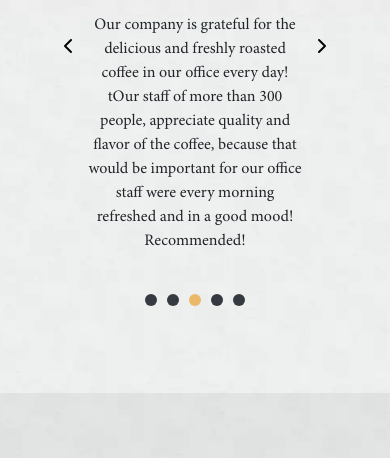
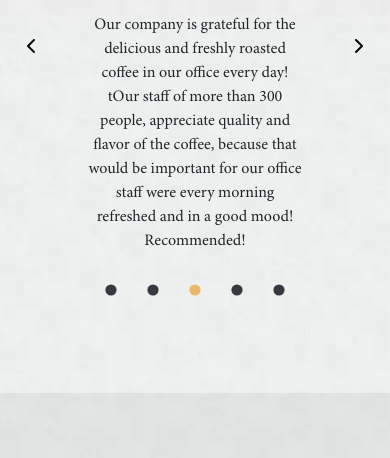
Before and after one commit to fershio20/jobsity-front-end-challenge, a plain HTML site: page index.html in a window 390 px wide. Shown: the part 4633-5091 px from the top of the page. Drawn offline with nearby package versions, Linux system fonts and the light colour scheme; a web font is replaced by a local one.

Commit message:
Fix some ios safari issues

```diff
--- a/assets/css/style.css
+++ b/assets/css/style.css
@@ -487,8 +487,8 @@ div#partners-section {
 }
 
 .custom-navigation-slider .slick-dots li button.slick-dot {
-    width: 8px;
-    height: 12px;
+    width: 12px;
+    height: 32px;
     border-radius: 50%;
     background-color: var(--bs-gray-800);
     border: none;
@@ -673,4 +673,27 @@ footer::before {
         padding-top: 110px;
         padding-bottom: 110px;
     }
+    .custom-navigation-slider .slick-dots li button.slick-dot {
+        width: 32px;
+        height: 32px;
+        scale: -0.35;
+    }
+
+    #slider-testimonial .slick-prev.slick-arrow{
+        position: absolute;
+        left: -27px;
+        top: 50%;
+        color: #000;
+        border: 0;
+        background-color: transparent;
+    }
 }
+    #slider-testimonial .slick-next.slick-arrow{
+        position: absolute;
+        right: -27px;
+        top: 50%;
+        color: #000;
+        border: 0;
+        background-color: transparent;
+    }
+}
```
